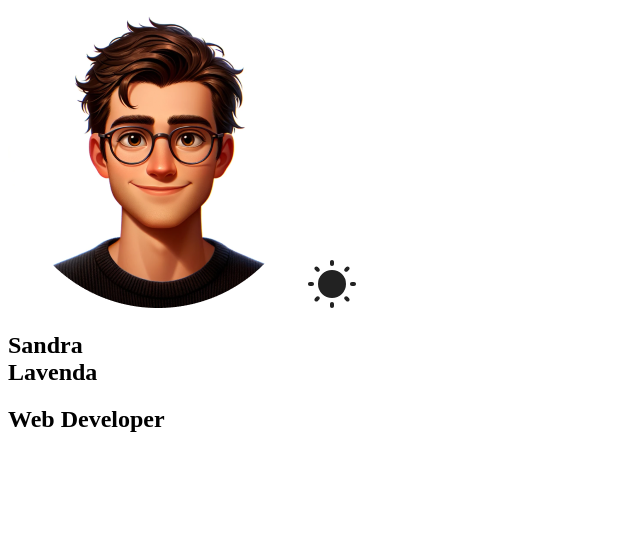
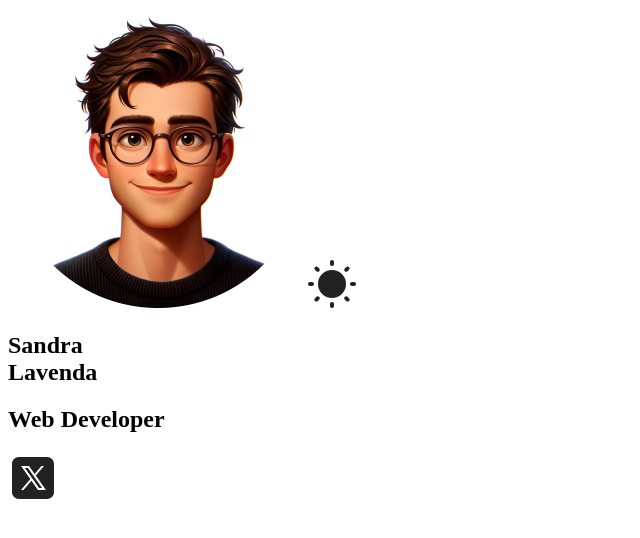
Before and after one commit to ProximaD/myportfolio, a React (Vite) app: page / in a window 1280 px wide. Shown: the top 538 px of the page, without its empty margins (0-640 px from the left). Built offline with nearby package versions, Linux system fonts and the light colour scheme.

Commit message:
Added a variable {twitterIcon} and an image inside the link element

```diff
--- a/src/sections/Hero/Hero.jsx
+++ b/src/sections/Hero/Hero.jsx
@@ -23,7 +23,7 @@ function Hero() {
   <h2>Web Developer</h2>
   <span>
     <a href="https://twitter.com/" target="_blank">
-
+    <img src={twitterIcon} alt="Twitter icon" />
     </a>
   </span>
 </div>
```
